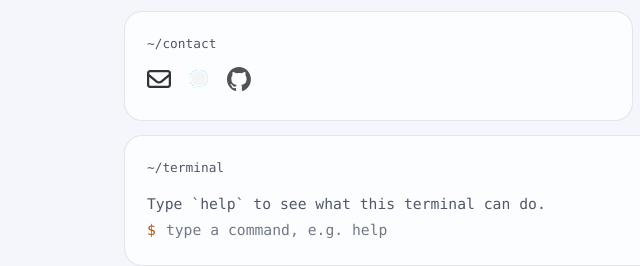
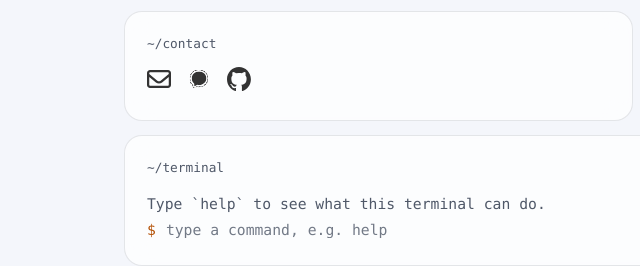
Before and after one commit to MikeVerhees/mikeverhees.com, an Astro site: page / in a window 1280 px wide. Shown: the part 538-804 px from the top of the page, 0-640 px from the left. Built offline with nearby package versions, Linux system fonts and the light colour scheme; Astro itself is replaced by a stand-in of ours.

Commit message:
Make the contact icon filter follow the active color scheme
light-dark() only works where a color is accepted, so the icon filter
token was invalid and the filter never applied: icons rendered in their
baked-in SVG colors (black mail, dark GitHub mark, light-blue Signal),
which only contrast well in one scheme each. Pick the filter with the
same rules that resolve color-scheme instead, and cover it with an
e2e test.

Co-authored-by: MikeVerhees <MikeVerhees@users.noreply.github.com>

```diff
--- a/src/styles/global.css
+++ b/src/styles/global.css
@@ -1,8 +1,10 @@
 /* ==========================================================================
    Tokens
-   Each token is a light-dark() pair, resolved from the used color-scheme:
+   Color tokens are light-dark() pairs, resolved from the used color-scheme:
    the system preference by default, or the explicit data-theme pick on
-   <html> (see the two rules below). No values are duplicated.
+   <html> (see the rules below). The icon filter is not a color, so
+   light-dark() cannot be used for it; the same rules pick it instead.
+   No values are duplicated.
    ========================================================================== */
 :root {
 	--font-sans: -apple-system, system-ui, "Segoe UI", Inter, Roboto, sans-serif;
@@ -20,14 +22,23 @@
 	--glow: light-dark(rgb(251 191 36 / 0.38), rgb(180 83 9 / 0.4));
 	--shadow-light: 0 1px 2px rgb(15 23 42 / 0.04), 0 8px 24px rgb(15 23 42 / 0.04);
 	--shadow: light-dark(var(--shadow-light), none);
-	--icon-filter: light-dark(brightness(0), brightness(0) invert(0.88));
+	--icon-filter-light: brightness(0);
+	--icon-filter-dark: brightness(0) invert(0.88);
+	--icon-filter: var(--icon-filter-light);
 	--radius: 18px;
+}
+@media (prefers-color-scheme: dark) {
+	:root:not([data-theme]) {
+		--icon-filter: var(--icon-filter-dark);
+	}
 }
 :root[data-theme="light"] {
 	color-scheme: light;
+	--icon-filter: var(--icon-filter-light);
 }
 :root[data-theme="dark"] {
 	color-scheme: dark;
+	--icon-filter: var(--icon-filter-dark);
 }
 
 /* ==========================================================================
--- a/tests/e2e/theme-toggle.spec.ts
+++ b/tests/e2e/theme-toggle.spec.ts
@@ -16,6 +16,24 @@ test("toggle switches theme and remembers the choice", async ({ page }) => {
 	await page.goto("/blog/");
 	await expect(page.locator("html")).toHaveAttribute("data-theme", "dark");
 	await expect(page.getByRole("button", { name: "Dark theme" })).toHaveAttribute("aria-pressed", "true");
+});
+
+test("contact icons get a theme-aware filter in both color schemes", async ({ page }) => {
+	const iconFilter = () => page.evaluate(() => getComputedStyle(document.querySelector(".icon") as HTMLElement).filter);
+
+	await page.emulateMedia({ colorScheme: "light" });
+	await page.goto("/");
+	expect(await iconFilter()).toContain("brightness(0)");
+	expect(await iconFilter()).not.toContain("invert");
+
+	await page.emulateMedia({ colorScheme: "dark" });
+	await page.goto("/");
+	expect(await iconFilter()).toContain("brightness(0) invert(0.88)");
+
+	// An explicit choice overrides the system preference.
+	await page.getByRole("button", { name: "Dark theme" }).click();
+	await expect(page.locator("html")).toHaveAttribute("data-theme", "light");
+	expect(await iconFilter()).not.toContain("invert");
 });
 
 test("an explicit light choice wins over a dark system preference", async ({ page }) => {
```
